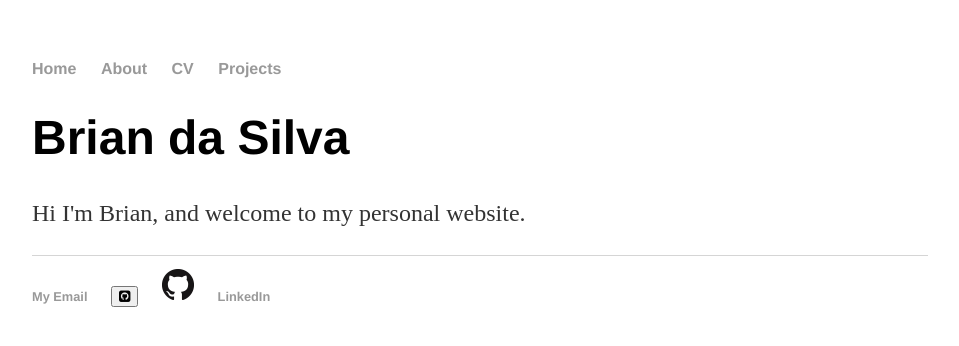
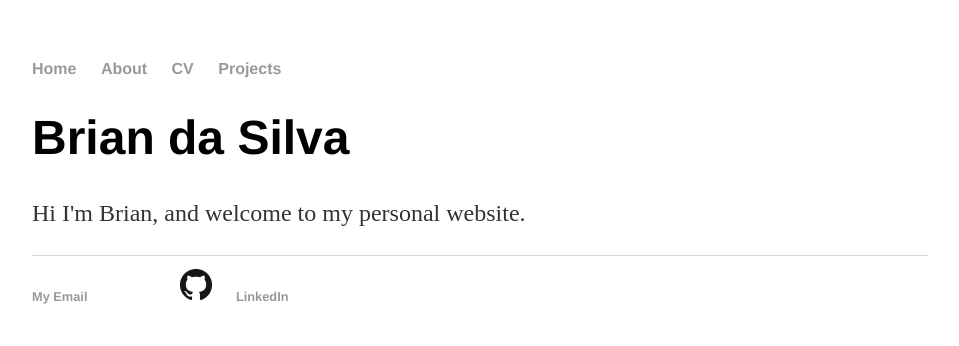
Before and after one commit to br1317/br1317.github.io, a Jekyll site: the page built from index.html, in a window 1280 px wide. Shown: the top 346 px of the page, without its empty margins (160-1119 px from the left). Built offline with Jekyll 4.4.1, drawn with Linux system fonts in a browser that asks for light colours.

Commit message:
Update main.css

```diff
--- a/css/main.css
+++ b/css/main.css
@@ -43,7 +43,7 @@ ul.posts li {
 }
 
 
-btn {
+.btn {
   background-color: White; /* Blue background */
   border: none; /* Remove borders */
   color: white; /* White text */
@@ -53,6 +53,6 @@ btn {
 }
 
 
-btn:hover {
+.btn:hover {
   opacity: 0.7;
 }
```
